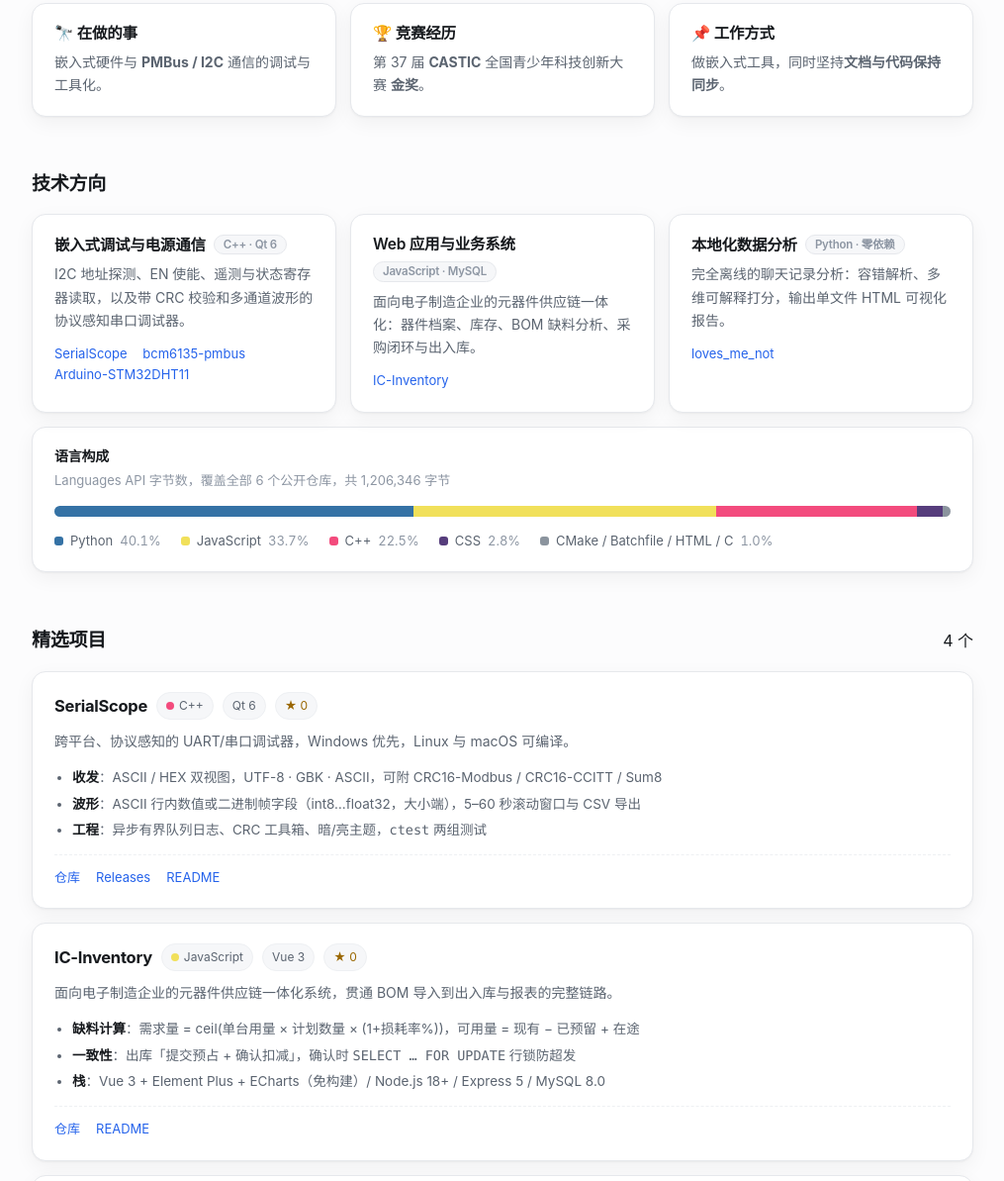
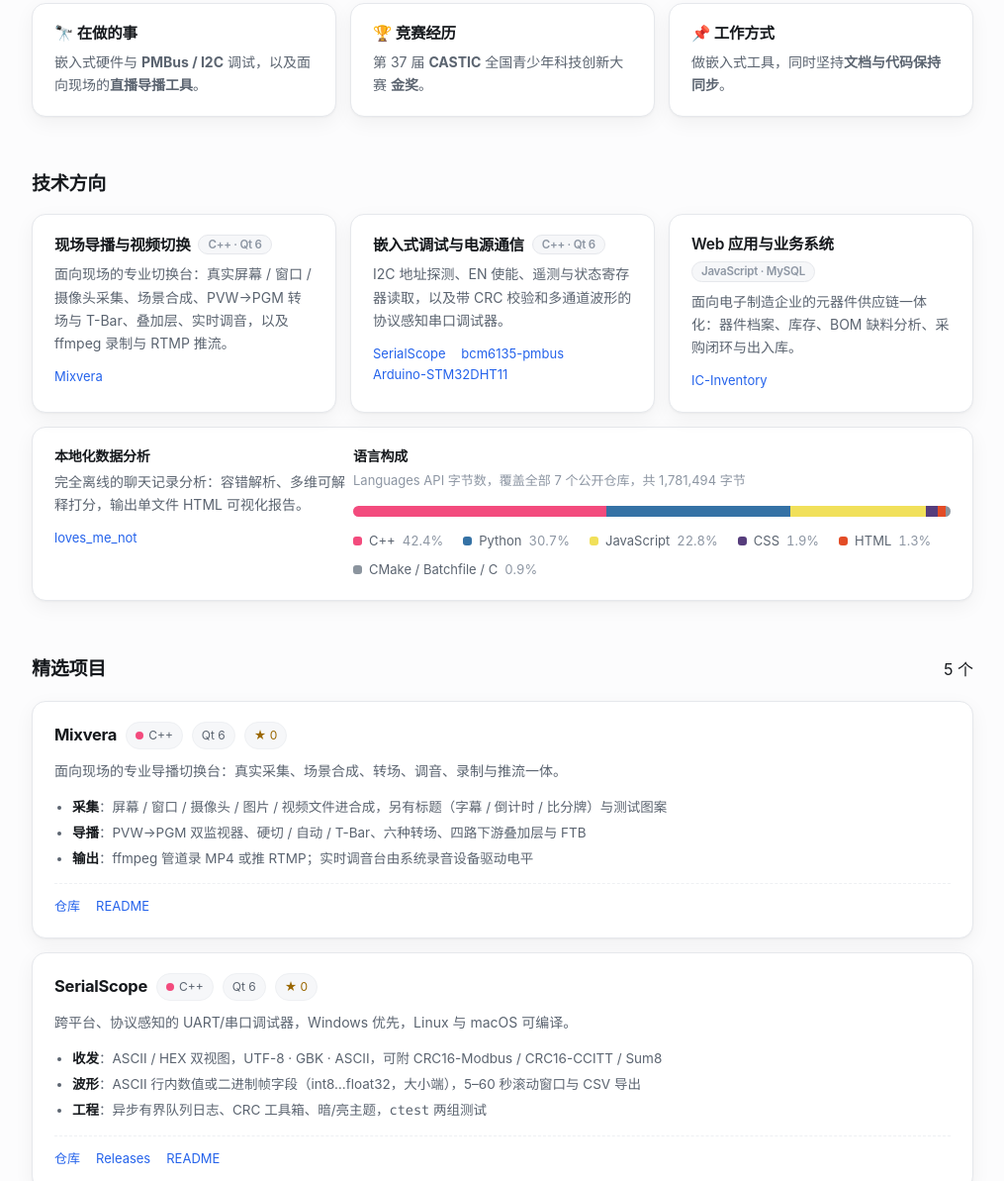
Before and after one commit to chang2005/chang2005, a plain HTML site: page index.html in a window 1280 px wide. Shown: the part 509-1702 px from the top of the page at 99% size, without its empty margins (132-1147 px from the left). Drawn offline with Linux system fonts and the light colour scheme.

Commit message:
docs: refresh profile with Mixvera and latest repo data
- add Mixvera (live production switcher) as a featured project and to the
  full repository list
- update stats to 7 public repos, 6 active in the last 180 days,
  latest push 2026-11-25
- refresh language breakdown: C++ now leads at 42.4% of 1,781,494 bytes
- add a live production & video switching technical direction
- update the contact email to the address on the GitHub profile

```diff
--- a/index.html
+++ b/index.html
@@ -4,7 +4,7 @@
 <meta charset="UTF-8">
 <meta name="viewport" content="width=device-width, initial-scale=1">
 <title>Chang Yuhao · chang2005</title>
-<meta name="description" content="Chang Yuhao（@chang2005）：嵌入式串口与 PMBus 调试工具、Web 供应链管理系统、本地化数据分析。">
+<meta name="description" content="Chang Yuhao（@chang2005）：现场导播切换台、嵌入式串口与 PMBus 调试工具、Web 供应链管理系统、本地化数据分析。">
 <link rel="canonical" href="https://chang2005.github.io/chang2005/">
 <style>
 :root{
@@ -214,11 +214,11 @@ footer a{color:var(--fg-soft)}
       <div class="hi">
         <h1>Chang Yuhao</h1>
         <p class="sub mono">@chang2005 &nbsp;·&nbsp; 计算机科学与嵌入式系统 &nbsp;·&nbsp; 陕西 → 上海</p>
-        <p class="tagline">做嵌入式工具，并把文档和代码绑在一起。</p>
+        <p class="tagline">做嵌入式工具，也做现场导播台 —— 并把文档和代码绑在一起。</p>
         <nav class="links">
           <a href="https://github.com/chang2005"><span class="dot"></span>GitHub</a>
           <a href="https://www.changblog.top/"><span class="dot"></span>博客</a>
-          <a href="mailto:changblog.top@qq.com"><span class="dot"></span>Email</a>
+          <a href="mailto:changyuhao2020@gmail.com"><span class="dot"></span>Email</a>
         </nav>
       </div>
     </div>
@@ -228,7 +228,7 @@ footer a{color:var(--fg-soft)}
 <main class="wrap">
 
   <div class="stats">
-    <div><div class="v">6</div><div class="k">公开仓库</div></div>
+    <div><div class="v">7</div><div class="k">公开仓库</div></div>
     <div><div class="v">3</div><div class="k">关注者</div></div>
     <div><div class="v">14</div><div class="k">正在关注</div></div>
     <div><div class="v">0</div><div class="k">公开 Gist</div></div>
@@ -240,7 +240,7 @@ footer a{color:var(--fg-soft)}
     <div class="grid c3">
       <div class="card">
         <h3>🔭 在做的事</h3>
-        <p>嵌入式硬件与 <strong>PMBus / I2C</strong> 通信的调试与工具化。</p>
+        <p>嵌入式硬件与 <strong>PMBus / I2C</strong> 调试，以及面向现场的<strong>直播导播工具</strong>。</p>
       </div>
       <div class="card">
         <h3>🏆 竞赛经历</h3>
@@ -257,6 +257,13 @@ footer a{color:var(--fg-soft)}
     <div class="shead"><h2>技术方向</h2></div>
     <div class="grid c3">
       <div class="card">
+        <h3>现场导播与视频切换<span class="pill">C++ · Qt 6</span></h3>
+        <p>面向现场的专业切换台：真实屏幕 / 窗口 / 摄像头采集、场景合成、PVW→PGM 转场与 T-Bar、叠加层、实时调音，以及 ffmpeg 录制与 RTMP 推流。</p>
+        <div class="rlinks">
+          <a href="https://github.com/chang2005/Mixvera">Mixvera</a>
+        </div>
+      </div>
+      <div class="card">
         <h3>嵌入式调试与电源通信<span class="pill">C++ · Qt 6</span></h3>
         <p>I2C 地址探测、EN 使能、遥测与状态寄存器读取，以及带 CRC 校验和多通道波形的协议感知串口调试器。</p>
         <div class="rlinks">
@@ -272,38 +279,63 @@ footer a{color:var(--fg-soft)}
           <a href="https://github.com/chang2005/IC-Inventory">IC-Inventory</a>
         </div>
       </div>
-      <div class="card">
-        <h3>本地化数据分析<span class="pill">Python · 零依赖</span></h3>
-        <p>完全离线的聊天记录分析：容错解析、多维可解释打分，输出单文件 HTML 可视化报告。</p>
+    </div>
+
+    <div class="card" style="margin-top:14px">
+      <div class="grid c3" style="gap:0">
+        <div>
+          <h3 style="font-size:14px;font-weight:640">本地化数据分析</h3>
+          <p style="margin:6px 0 0;color:var(--fg-soft);font-size:14px">完全离线的聊天记录分析：容错解析、多维可解释打分，输出单文件 HTML 可视化报告。</p>
           <div class="rlinks">
             <a href="https://github.com/chang2005/loves_me_not">loves_me_not</a>
           </div>
         </div>
-    </div>
-
-    <div class="card" style="margin-top:14px">
+        <div style="grid-column:span 2">
           <h3 style="font-size:14px;font-weight:640">语言构成</h3>
-      <p style="margin:6px 0 14px;color:var(--fg-faint);font-size:13px">Languages API 字节数，覆盖全部 6 个公开仓库，共 1,206,346 字节</p>
+          <p style="margin:6px 0 14px;color:var(--fg-faint);font-size:13px">Languages API 字节数，覆盖全部 7 个公开仓库，共 1,781,494 字节</p>
           <div class="bar">
-        <i style="width:40.1%;background:#3572A5"></i>
-        <i style="width:33.7%;background:#f1e05a"></i>
-        <i style="width:22.5%;background:#f34b7d"></i>
-        <i style="width:2.8%;background:#563d7c"></i>
+            <i style="width:42.4%;background:#f34b7d"></i>
+            <i style="width:30.7%;background:#3572A5"></i>
+            <i style="width:22.8%;background:#f1e05a"></i>
+            <i style="width:1.9%;background:#563d7c"></i>
+            <i style="width:1.3%;background:#e34c26"></i>
             <i style="width:0.9%;background:#8b949e"></i>
           </div>
           <div class="legend">
-        <span><b style="background:#3572A5"></b>Python <span class="pct">40.1%</span></span>
-        <span><b style="background:#f1e05a"></b>JavaScript <span class="pct">33.7%</span></span>
-        <span><b style="background:#f34b7d"></b>C++ <span class="pct">22.5%</span></span>
-        <span><b style="background:#563d7c"></b>CSS <span class="pct">2.8%</span></span>
-        <span><b style="background:#8b949e"></b>CMake / Batchfile / HTML / C <span class="pct">1.0%</span></span>
+            <span><b style="background:#f34b7d"></b>C++ <span class="pct">42.4%</span></span>
+            <span><b style="background:#3572A5"></b>Python <span class="pct">30.7%</span></span>
+            <span><b style="background:#f1e05a"></b>JavaScript <span class="pct">22.8%</span></span>
+            <span><b style="background:#563d7c"></b>CSS <span class="pct">1.9%</span></span>
+            <span><b style="background:#e34c26"></b>HTML <span class="pct">1.3%</span></span>
+            <span><b style="background:#8b949e"></b>CMake / Batchfile / C <span class="pct">0.9%</span></span>
+          </div>
+        </div>
       </div>
     </div>
   </section>
 
   <section id="featured">
-    <div class="shead"><h2>精选项目</h2><span class="n">4 个</span></div>
+    <div class="shead"><h2>精选项目</h2><span class="n">5 个</span></div>
     <div class="grid">
+
+      <article class="card proj">
+        <div class="top">
+          <h3><a href="https://github.com/chang2005/Mixvera">Mixvera</a></h3>
+          <span class="chip"><span class="d" style="background:#f34b7d"></span>C++</span>
+          <span class="chip">Qt 6</span>
+          <span class="chip star">★ 0</span>
+        </div>
+        <p class="desc">面向现场的专业导播切换台：真实采集、场景合成、转场、调音、录制与推流一体。</p>
+        <ul class="feat">
+          <li><strong>采集</strong>：屏幕 / 窗口 / 摄像头 / 图片 / 视频文件进合成，另有标题（字幕 / 倒计时 / 比分牌）与测试图案</li>
+          <li><strong>导播</strong>：PVW→PGM 双监视器、硬切 / 自动 / T-Bar、六种转场、四路下游叠加层与 FTB</li>
+          <li><strong>输出</strong>：ffmpeg 管道录 MP4 或推 RTMP；实时调音台由系统录音设备驱动电平</li>
+        </ul>
+        <div class="foot">
+          <a href="https://github.com/chang2005/Mixvera">仓库</a>
+          <a href="https://github.com/chang2005/Mixvera/blob/main/README.md">README</a>
+        </div>
+      </article>
 
       <article class="card proj">
         <div class="top">
@@ -386,27 +418,32 @@ footer a{color:var(--fg-soft)}
   </section>
 
   <section id="repos">
-    <div class="shead"><h2>全部仓库</h2><span class="n">6 个 · 按最近推送排序</span></div>
+    <div class="shead"><h2>全部仓库</h2><span class="n">7 个 · 按最近推送排序</span></div>
     <div class="repos">
+      <div class="r">
+        <div class="n"><a href="https://github.com/chang2005/Mixvera">Mixvera</a></div>
+        <div class="d">现场导播切换台：采集 · 合成 · 转场 · 调音 · 录制</div>
+        <div class="m"><span class="chip"><span class="d" style="background:#f34b7d"></span>C++</span><span class="chip star">★ 0</span><span class="chip">2026-11-25</span></div>
+      </div>
+      <div class="r">
+        <div class="n"><a href="https://github.com/chang2005/loves_me_not">loves_me_not</a></div>
+        <div class="d">全本地聊天记录分析与可视化报告</div>
+        <div class="m"><span class="chip"><span class="d" style="background:#3572A5"></span>Python</span><span class="chip">MIT (README)</span><span class="chip star">★ 0</span><span class="chip">2026-11-24</span></div>
+      </div>
       <div class="r">
         <div class="n"><a href="https://github.com/chang2005/SerialScope">SerialScope</a></div>
         <div class="d">跨平台协议感知串口调试器（Qt 6 / C++17）</div>
-        <div class="m"><span class="chip"><span class="d" style="background:#f34b7d"></span>C++</span><span class="chip">GPL-3.0</span><span class="chip star">★ 0</span><span class="chip">2026-11-17</span></div>
+        <div class="m"><span class="chip"><span class="d" style="background:#f34b7d"></span>C++</span><span class="chip">GPL-3.0</span><span class="chip star">★ 0</span><span class="chip">2026-11-23</span></div>
+      </div>
+      <div class="r">
+        <div class="n"><a href="https://github.com/chang2005/chang2005">chang2005</a></div>
+        <div class="d">个人主页仓库（README 驱动）</div>
+        <div class="m"><span class="chip"><span class="d" style="background:#e34c26"></span>HTML</span><span class="chip">MIT</span><span class="chip star">★ 0</span><span class="chip">2026-11-21</span></div>
       </div>
       <div class="r">
         <div class="n"><a href="https://github.com/chang2005/IC-Inventory">IC-Inventory</a></div>
         <div class="d">元器件供应链管理：档案 · 库存 · 缺料 · 采购 · 出入库</div>
         <div class="m"><span class="chip"><span class="d" style="background:#f1e05a"></span>JavaScript</span><span class="chip">MIT</span><span class="chip star">★ 0</span><span class="chip">2026-10-30</span></div>
-      </div>
-      <div class="r">
-        <div class="n"><a href="https://github.com/chang2005/chang2005">chang2005</a></div>
-        <div class="d">个人主页仓库（README 驱动）</div>
-        <div class="m"><span class="chip">MIT</span><span class="chip star">★ 0</span><span class="chip">2026-10-12</span></div>
-      </div>
-      <div class="r">
-        <div class="n"><a href="https://github.com/chang2005/loves_me_not">loves_me_not</a></div>
-        <div class="d">全本地聊天记录分析与可视化报告</div>
-        <div class="m"><span class="chip"><span class="d" style="background:#3572A5"></span>Python</span><span class="chip">MIT</span><span class="chip star">★ 0</span><span class="chip">2026-10-06</span></div>
       </div>
       <div class="r">
         <div class="n"><a href="https://github.com/chang2005/bcm6135-arduino-pmbus">bcm6135-arduino-pmbus</a></div>
@@ -427,7 +464,8 @@ footer a{color:var(--fg-soft)}
       <a href="https://github.com/chang2005">GitHub 主页</a>
       <a href="https://github.com/chang2005?tab=repositories">仓库列表</a>
       <a href="https://www.changblog.top/">博客</a>
-      <a href="mailto:changblog.top@qq.com">Email</a>
+      <a href="mailto:changyuhao2020@gmail.com">Email</a>
+      <a href="https://github.com/chang2005/Mixvera">Mixvera</a>
       <a href="https://github.com/chang2005/SerialScope/releases">SerialScope 下载</a>
     </div>
   </section>
```
Also changed, not shown: 1 other file. Lines whose indentation alone changed are shown as unchanged.
